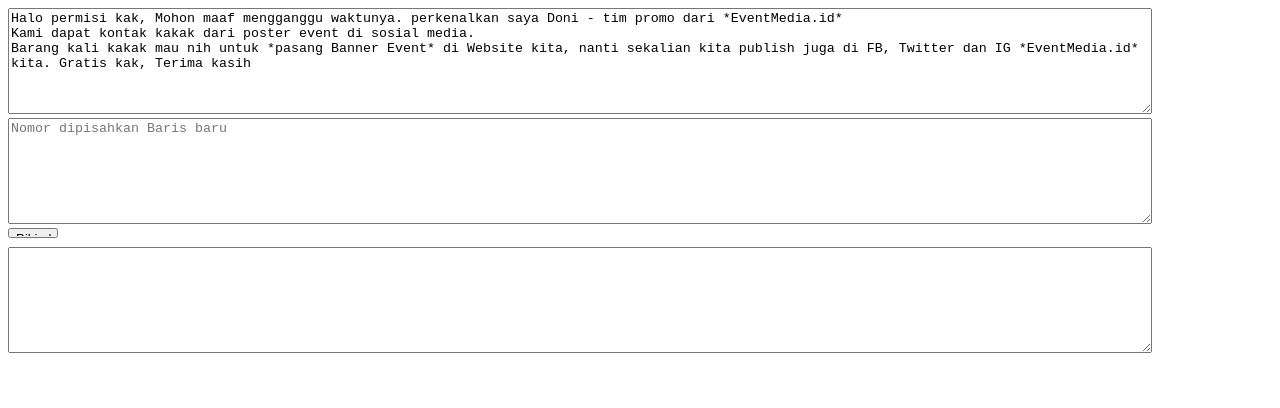
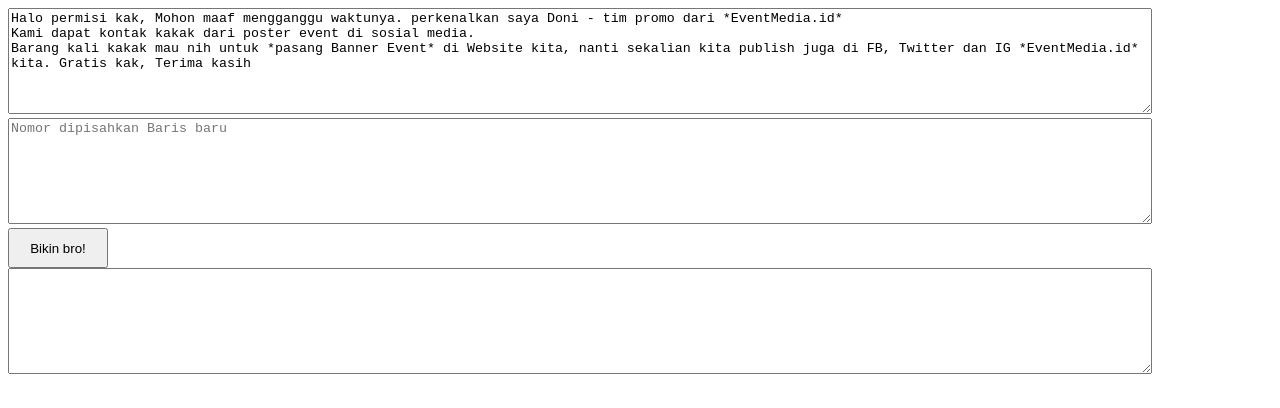
Before and after one commit to aksisoftsby/wagen, a plain HTML site: page index.html in a window 1280 px wide. Drawn offline with Linux system fonts and the light colour scheme.

Commit message:
Update index.html

```diff
--- a/index.html
+++ b/index.html
@@ -18,7 +18,7 @@ Barang kali kakak mau nih untuk *pasang Banner Event* di Website kita, nanti sek
             <br />
             <textarea class="nomor" style="width: 90%; height: 100px;" placeholder="Nomor dipisahkan Baris baru"></textarea>
             <br />
-            <input onclick="oncrot();" type="submit" style="width: 50px; height: 10px" value="Bikin bro!" />
+            <input onclick="oncrot();" type="submit" style="width: 100px; height: 40px" value="Bikin bro!" />
         </div>
         <textarea id="HasilBro" style="width: 90%; height: 100px;"></textarea>
         <script type="text/javascript">
```
